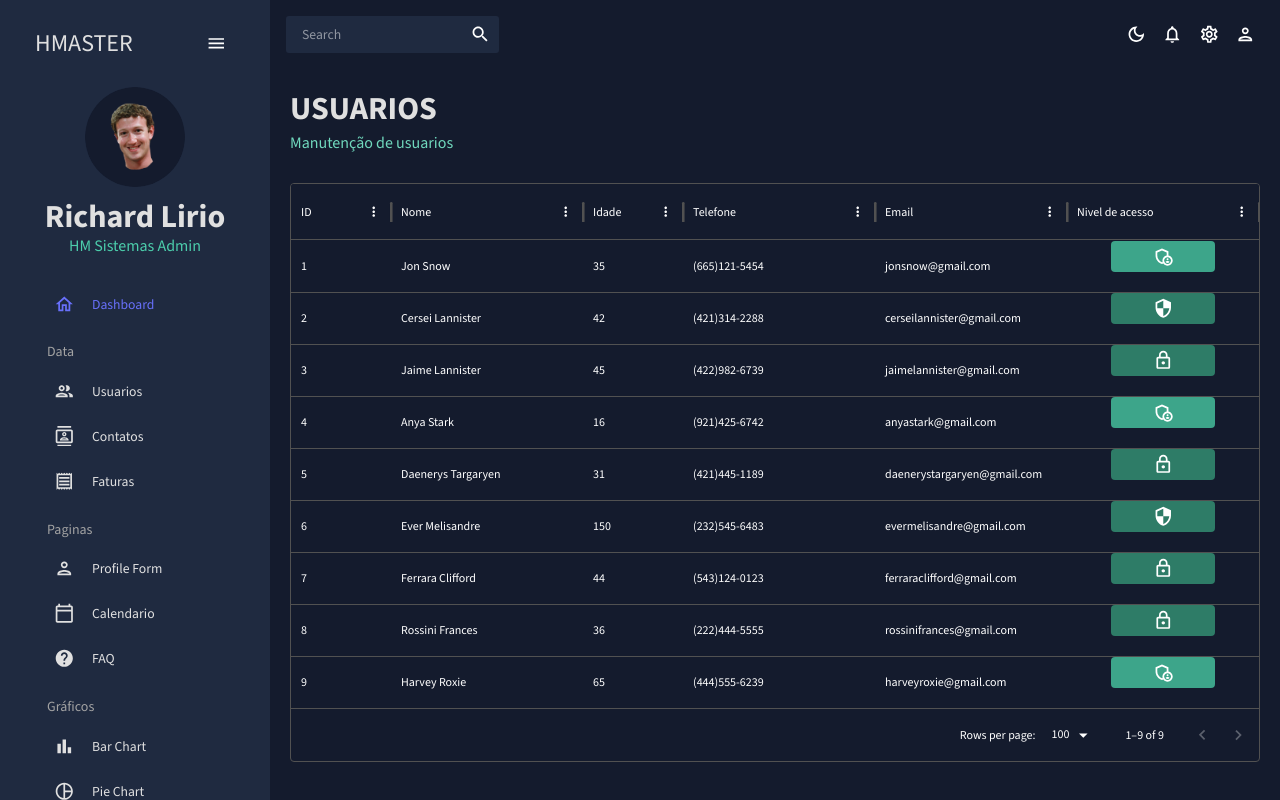
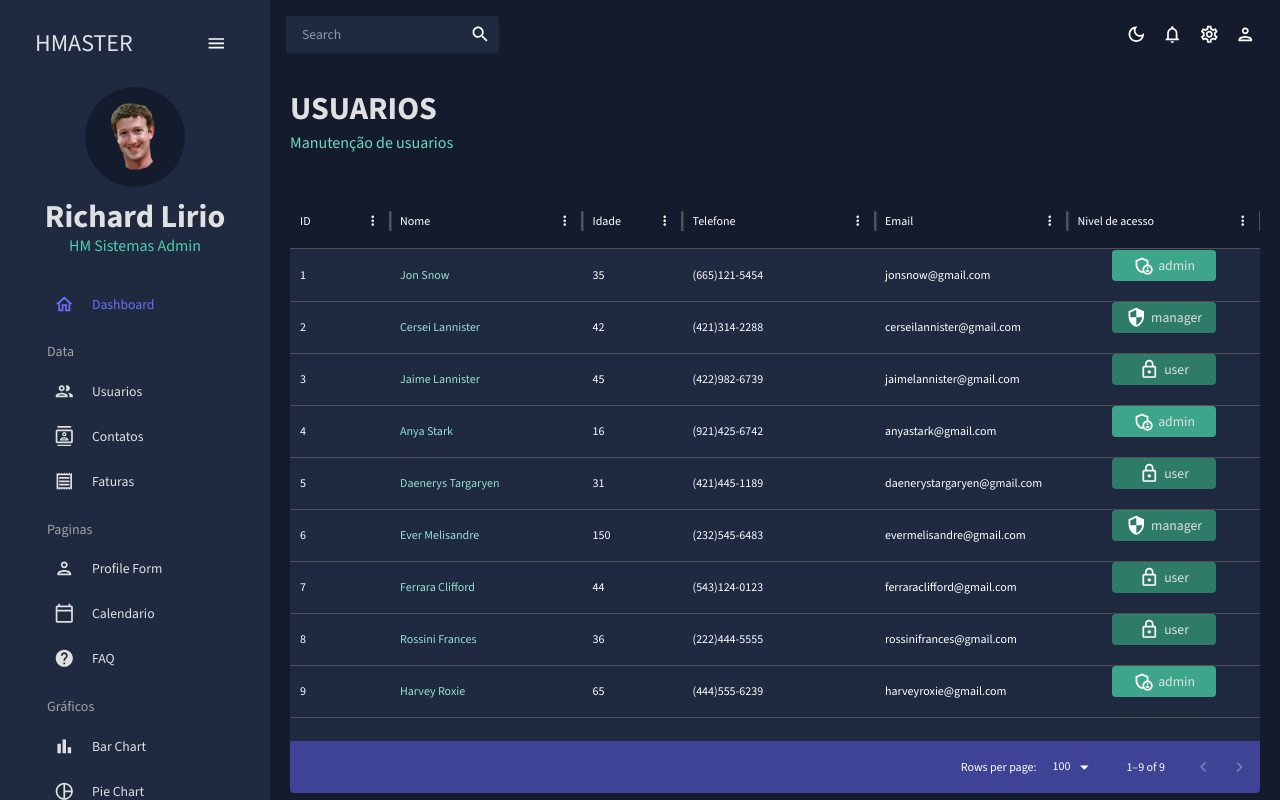
Before and after one commit to RichardLirio/crm-react-admin, a React (Create React App) app: page /users in a window 1280 px wide. Built offline with nearby package versions, Linux system fonts and the light colour scheme.

Commit message:
Acrescentando pagina tal...

```diff
--- a/src/pages/users/index.jsx
+++ b/src/pages/users/index.jsx
@@ -3,7 +3,7 @@ import { DataGrid } from "@mui/x-data-grid";
 import { tokens } from "../../theme";
 import { mockDataTeam } from "../../data/mockData";
 import AdminPanelSettingsOutlinedIcon from "@mui/icons-material/AdminPanelSettingsOutlined";
-import LockOutlinedIcon from "@mui/icons-material/LockOutlined";
+import LockOpenOutlinedIcon from "@mui/icons-material/LockOutlined";
 import SecurityOutlinedIcon from "@mui/icons-material/SecurityOutlined";
 import Header from "../../components/Header";
 
@@ -57,7 +57,10 @@ const Users = () => {
           >
             {access === "admin" && <AdminPanelSettingsOutlinedIcon />}
             {access === "manager" && <SecurityOutlinedIcon />}
-            {access === "user" && <LockOutlinedIcon />}
+            {access === "user" && <LockOpenOutlinedIcon />}
+            <Typography color={colors.grey[100]} sx={{ ml: "5px" }}>
+              {access}
+            </Typography>
           </Box>
         );
       },
@@ -67,7 +70,35 @@ const Users = () => {
   return (
     <Box m="20px">
       <Header title="USUARIOS" subtitle="Manutenção de usuarios" />
-      <Box>
+      <Box
+        m="40px 0 0 0"
+        height="75vh"
+        sx={{
+          "& .MuiDataGrid-root": {
+            border: "none",
+          },
+          "& .MuiDataGrid-cell": {
+            borderBottom: "none",
+          },
+          "& .name--column--cell": {
+            color: colors.greenAccent[300],
+          },
+          "& .MuiDataGrid-columnHeaders": {
+            backgroundColor: colors.blueAccent[700],
+            borderBottom: "none",
+          },
+          "& .MuiDataGrid-virtualScroller": {
+            backgroundColor: colors.primary[400],
+          },
+          "& .MuiDataGrid-footerContainer": {
+            borderTop: "none",
+            backgroundColor: colors.blueAccent[700],
+          },
+          "& .MuiCheckbox-root": {
+            color: `${colors.greenAccent[200]} !important`,
+          },
+        }}
+      >
         <DataGrid rows={mockDataTeam} columns={columns} />
       </Box>
     </Box>
```
